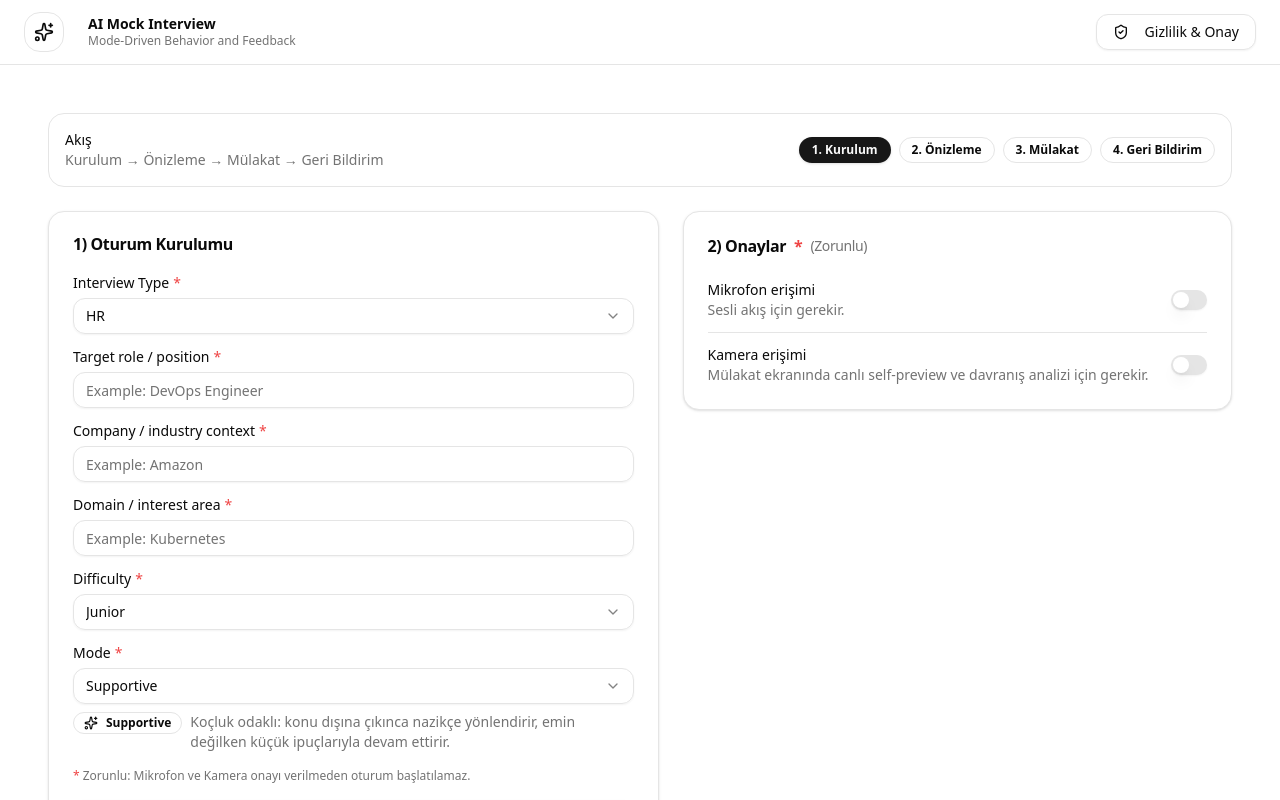
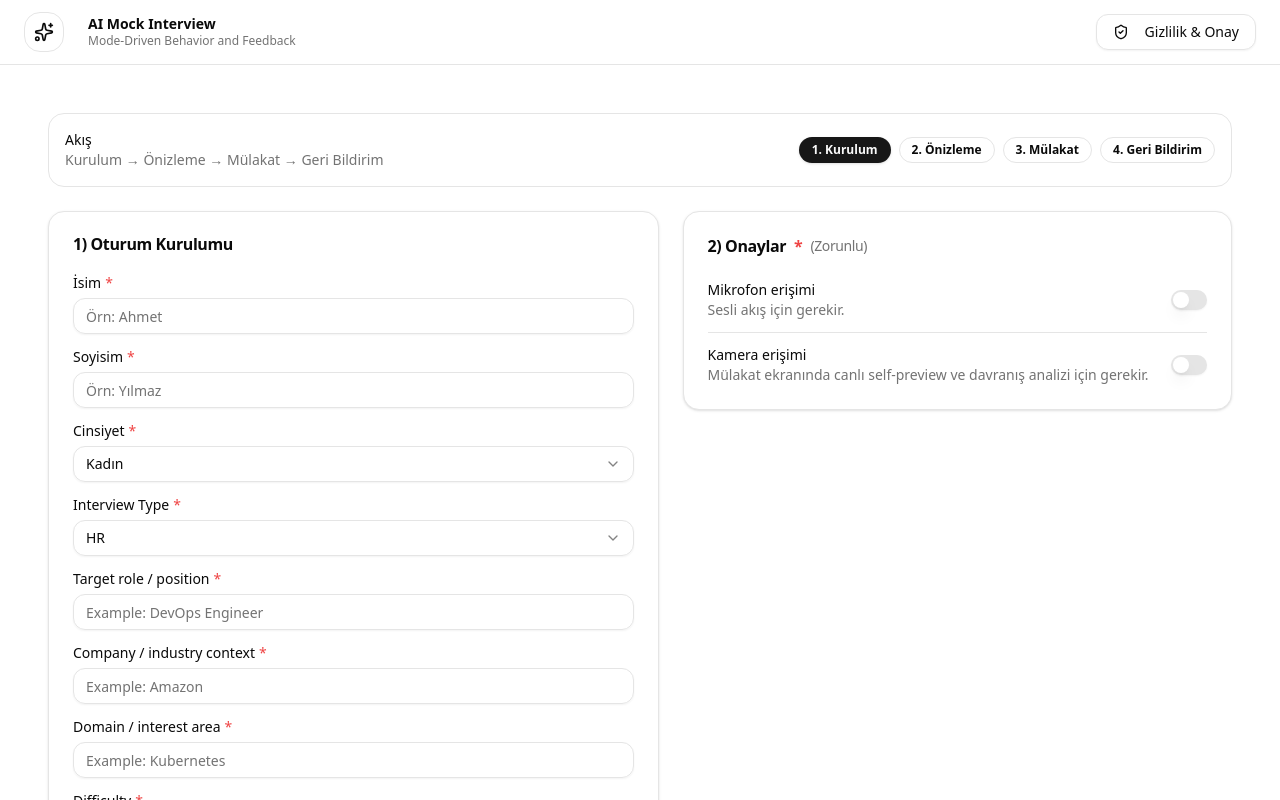
Before and after one commit to BasakGuney/BIL496-sudo, a React (Vite) app in the folder project/client/: page / in a window 1280 px wide. Shown: the top 800 px of the page. Built offline with nearby package versions, Linux system fonts and the light colour scheme.

Commit message:
Add candidate identity fields and honorific-based addressing

```diff
--- a/project/client/src/components/setup/SessionSetupForm.tsx
+++ b/project/client/src/components/setup/SessionSetupForm.tsx
@@ -22,36 +22,38 @@ export function SessionSetupForm({
   onStart,
   starting,
 }: {
-  value: SessionConfig;                 // parent'tan gelen config (placeholder kaynağı)
-  onChange: (v: SessionConfig) => void; // parent state güncelleme
+  value: SessionConfig;
+  onChange: (v: SessionConfig) => void;
   onStart: () => void;
   starting: boolean;
 }) {
-  // Kullanıcının gerçekten yazdığı değerler (input içini dolduran şey)
   const [draft, setDraft] = React.useState({
+    firstName: "",
+    lastName: "",
     role: "",
     companyOrIndustry: "",
     domainInterest: "",
   });
 
-  // Zorunlu alan kontrolü: Select'ler value'dan, text input'lar draft'tan (boşsa doldurulmamış say)
   const isFilled =
+    !!value.gender &&
     !!value.interviewType &&
     !!value.difficulty &&
     !!value.mode &&
+    draft.firstName.trim().length > 0 &&
+    draft.lastName.trim().length > 0 &&
     draft.role.trim().length > 0 &&
     draft.companyOrIndustry.trim().length > 0 &&
     draft.domainInterest.trim().length > 0;
 
-  // Consent de zorunlu
   const consentOk = value.consent.mic && value.consent.camera;
-
   const canStart = isFilled && consentOk;
 
   const handleStart = () => {
-    // Zorunlu olduğu için draft boş olamaz; yine de güvenli olsun:
     const merged: SessionConfig = {
       ...value,
+      firstName: draft.firstName.trim(),
+      lastName: draft.lastName.trim(),
       role: draft.role.trim(),
       companyOrIndustry: draft.companyOrIndustry.trim(),
       domainInterest: draft.domainInterest.trim(),
@@ -63,6 +65,39 @@ export function SessionSetupForm({
 
   return (
     <div className="grid gap-4">
+      <div className="grid gap-2">
+        <RequiredLabel>İsim</RequiredLabel>
+        <Input
+          className="rounded-xl"
+          value={draft.firstName}
+          placeholder={value.firstName || "Örn: Ahmet"}
+          onChange={(e) => setDraft((p) => ({ ...p, firstName: e.target.value }))}
+        />
+      </div>
+
+      <div className="grid gap-2">
+        <RequiredLabel>Soyisim</RequiredLabel>
+        <Input
+          className="rounded-xl"
+          value={draft.lastName}
+          placeholder={value.lastName || "Örn: Yılmaz"}
+          onChange={(e) => setDraft((p) => ({ ...p, lastName: e.target.value }))}
+        />
+      </div>
+
+      <div className="grid gap-2">
+        <RequiredLabel>Cinsiyet</RequiredLabel>
+        <Select value={value.gender} onValueChange={(v) => onChange({ ...value, gender: v as any })}>
+          <SelectTrigger className="rounded-xl">
+            <SelectValue placeholder="Cinsiyet" />
+          </SelectTrigger>
+          <SelectContent>
+            <SelectItem value="Kadın">Kadın</SelectItem>
+            <SelectItem value="Erkek">Erkek</SelectItem>
+          </SelectContent>
+        </Select>
+      </div>
+
       <div className="grid gap-2">
         <RequiredLabel>Interview Type</RequiredLabel>
         <Select
@@ -139,7 +174,6 @@ export function SessionSetupForm({
         <ModeBadge mode={value.mode} />
       </div>
 
-      {/* Oturum kurulumu (consent) zorunlu: yıldızlı not */}
       <div className="text-xs text-muted-foreground">
         <span className="text-red-500">*</span> Zorunlu: Mikrofon ve Kamera onayı verilmeden oturum başlatılamaz.
       </div>
--- a/project/client/src/lib/realtimeClient.ts
+++ b/project/client/src/lib/realtimeClient.ts
@@ -27,6 +27,9 @@ export async function connectRealtimeInterview(opts: {
   backendBaseUrl: string;
   mode: Mode;
   interviewType: "HR" | "Technical";
+  firstName: string;
+  lastName: string;
+  gender: "Kadın" | "Erkek";
   role: string;
   companyOrIndustry: string;
   domainInterest: string;
@@ -67,6 +70,9 @@ export async function connectRealtimeInterview(opts: {
   const qs = new URLSearchParams({
     mode: opts.mode,
     interviewType: opts.interviewType,
+    firstName: opts.firstName,
+    lastName: opts.lastName,
+    gender: opts.gender,
     role: opts.role,
     companyOrIndustry: opts.companyOrIndustry,
     domainInterest: opts.domainInterest,
--- a/project/client/src/lib/types.ts
+++ b/project/client/src/lib/types.ts
@@ -1,6 +1,7 @@
 export type InterviewType = "HR" | "Technical";
 export type Difficulty = "Junior" | "Intermediate";
 export type Mode = "Supportive" | "Neutral";
+export type Gender = "Kadın" | "Erkek";
 
 export type ConsentState = {
   mic: boolean;
@@ -8,6 +9,9 @@ export type ConsentState = {
 };
 
 export type SessionConfig = {
+  firstName: string;
+  lastName: string;
+  gender: Gender;
   interviewType: InterviewType;
   role: string;
   companyOrIndustry: string;
--- a/project/client/src/pages/InterviewPage.tsx
+++ b/project/client/src/pages/InterviewPage.tsx
@@ -80,6 +80,9 @@ export function InterviewPage({
           backendBaseUrl: BACKEND_URL,
           mode: config.mode,
           interviewType: config.interviewType,
+          firstName: config.firstName,
+          lastName: config.lastName,
+          gender: config.gender,
           role: config.role,
           companyOrIndustry: config.companyOrIndustry,
           domainInterest: config.domainInterest,
--- a/project/client/src/pages/SetupPage.tsx
+++ b/project/client/src/pages/SetupPage.tsx
@@ -11,6 +11,9 @@ export function SetupPage({
   onPrepared: (config: SessionConfig, sessionId: string, previewQuestions: string[]) => void;
 }) {
   const [config, setConfig] = useState<SessionConfig>(() => ({
+    firstName: "",
+    lastName: "",
+    gender: "Kadın",
     interviewType: "HR",
     role: "Example: DevOps Engineer",
     companyOrIndustry: "Example: Amazon",
```
Also changed, not shown: 1 other file (tests, documents, lock files or other folders).
